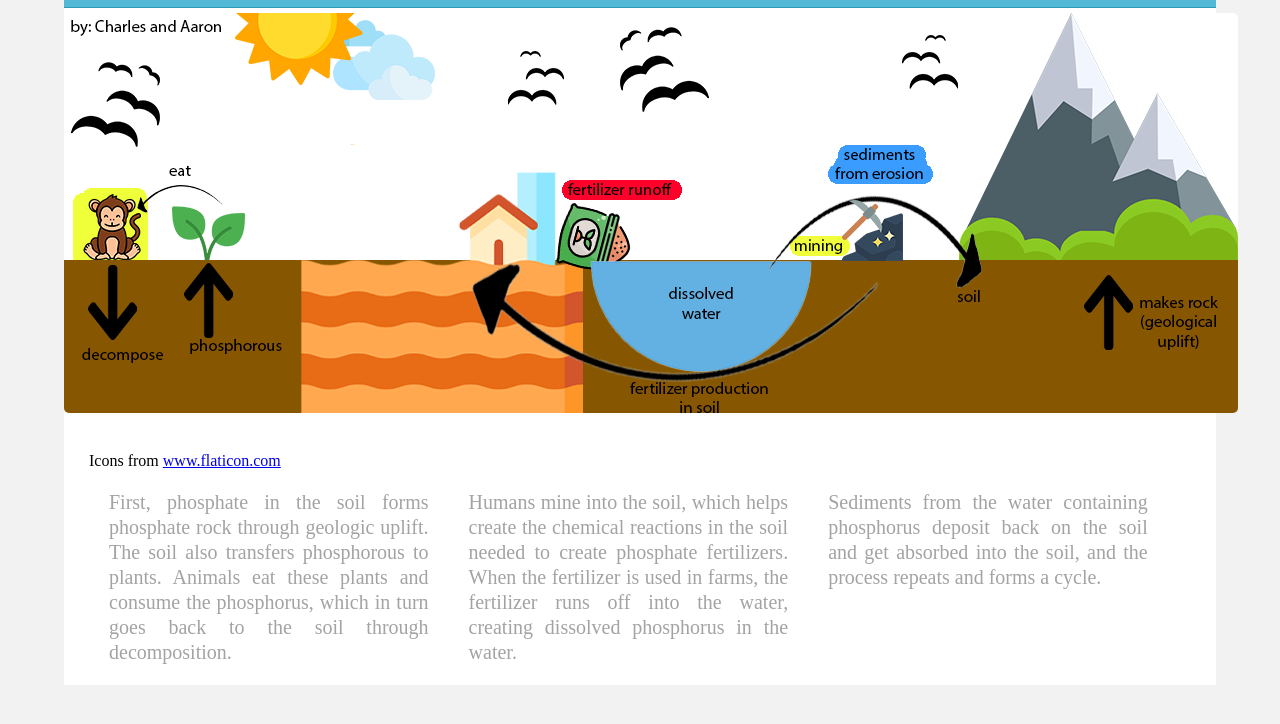
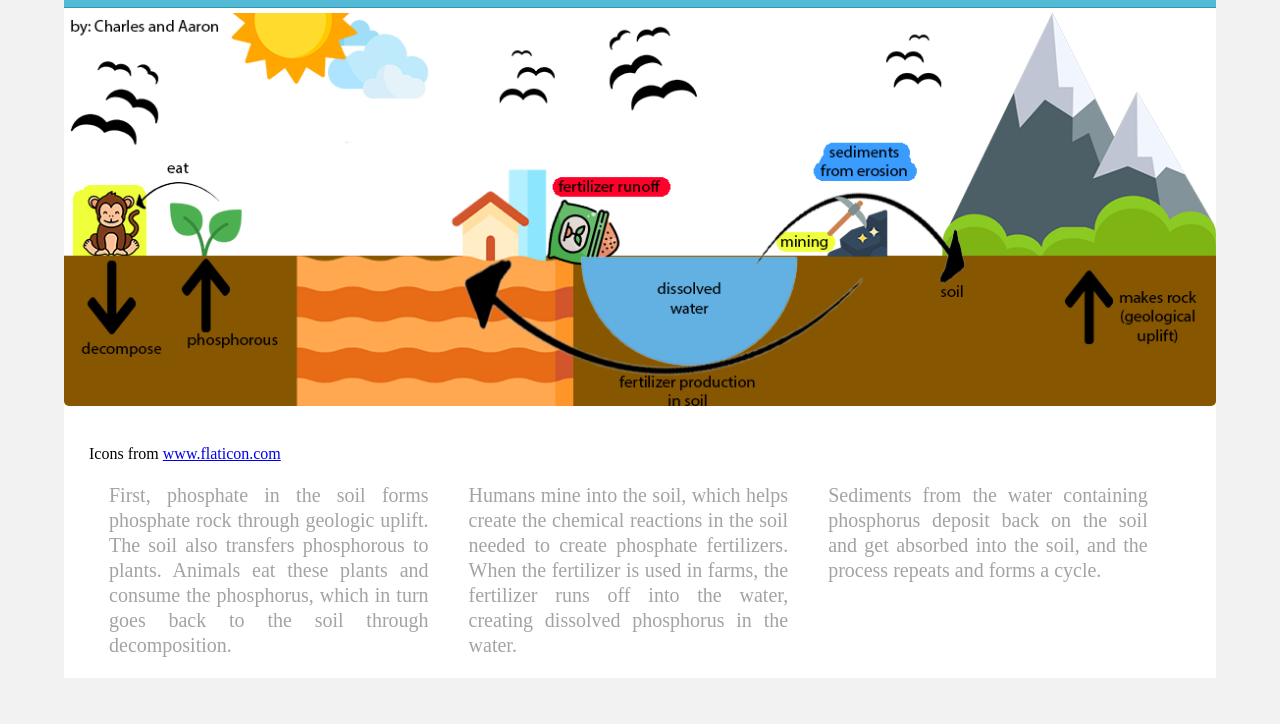
Before and after one commit to charliechicken/phosphorouscycle.github.io, a plain HTML site: page index.html in a window 1280 px wide. Shown: the part 28-752 px from the top of the page. Drawn offline with Linux system fonts and the light colour scheme.

Commit message:
Update singlePageTemplate.css

```diff
--- a/css/singlePageTemplate.css
+++ b/css/singlePageTemplate.css
@@ -4,6 +4,12 @@
     border-radius: 5px;
     cursor: pointer;
     transition: 0.3s;
+	width: 100%;
+	text-align: justify;
+	padding-top: 0px;
+	padding-right: 0px;
+	padding-bottom: 0px;
+	padding-left: 0px;
 }
 
 #myImg:hover {opacity: 0.7;}
```
